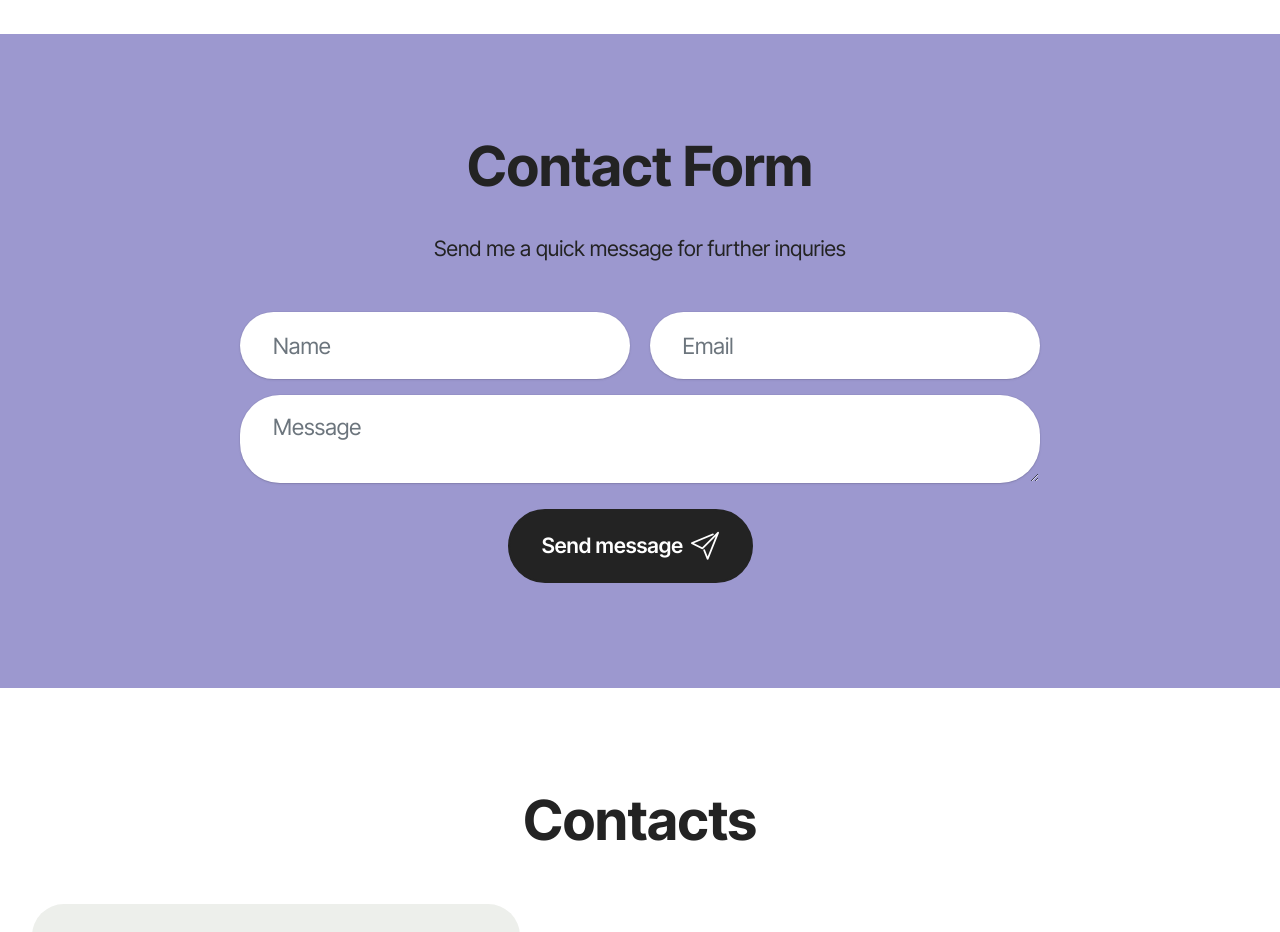
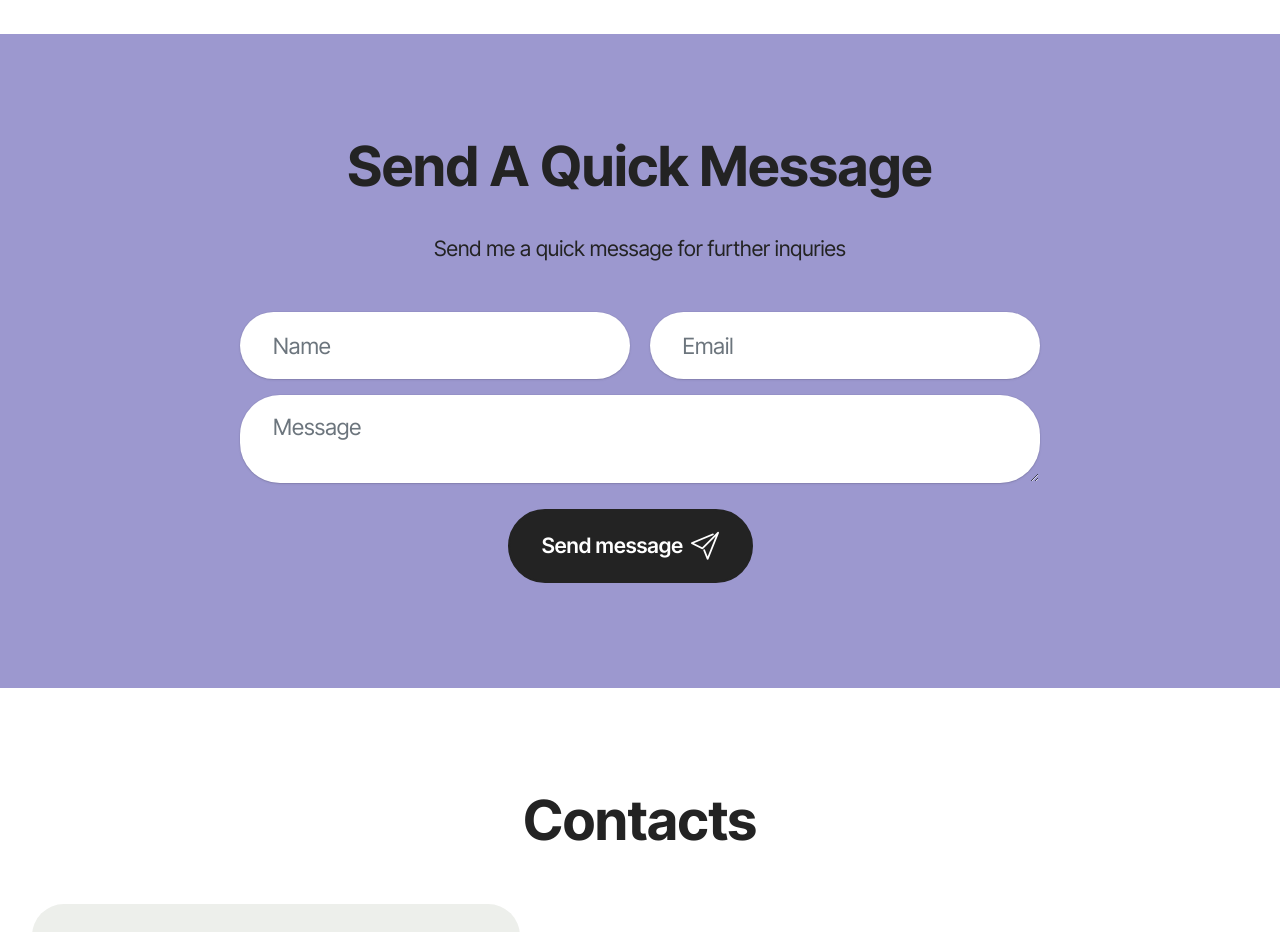
Before and after one commit to Tahrib/Portfolio, a plain HTML site: page index.html in a window 1280 px wide. Shown: the part 3640-4572 px from the top of the page. Drawn offline with Linux system fonts and the light colour scheme; grey boxes are pictures that could not be loaded; files whose address does not match are found by name.

Commit message:
Update index.html

```diff
--- a/index.html
+++ b/index.html
@@ -207,7 +207,7 @@
     <div class="container">
         <div class="mbr-section-head mb-5">
             <h3 class="mbr-section-title mbr-fonts-style align-center mb-0 display-2">
-                <strong>Contact Form</strong></h3>
+                <strong>Send A Quick Message</strong></h3>
             <h4 class="mbr-section-subtitle mbr-fonts-style align-center mb-0 mt-4 display-7">Send me a quick message for further inquries</h4>
         </div>
         <div class="row justify-content-center mt-4">
```
